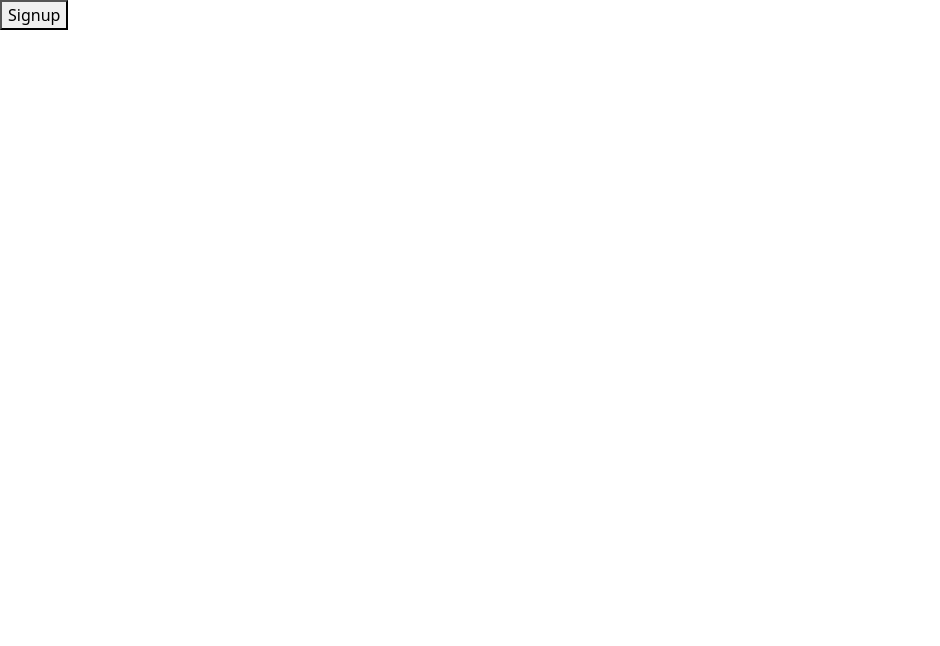
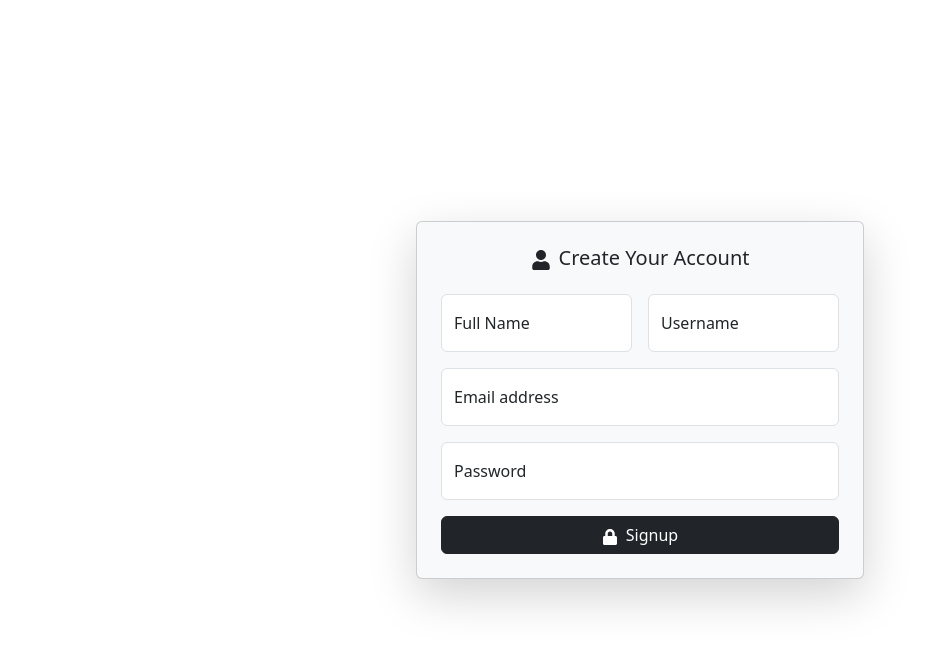
Before and after one commit to mern-trainer/Ramnas-Batch, a React (Vite) app in the folder MERN/Client/: page /signup in a window 1280 px wide. Shown: the top 646 px of the page, without its empty margins (0-940 px from the left). Built offline with nearby package versions, Linux system fonts and the light colour scheme.

Commit message:
token verification

```diff
--- a/MERN/Client/package.json
+++ b/MERN/Client/package.json
@@ -16,6 +16,7 @@
     "react": "^19.0.0",
     "react-bootstrap": "^2.10.9",
     "react-dom": "^19.0.0",
+    "react-icons": "^5.5.0",
     "react-router": "^7.4.0"
   },
   "devDependencies": {
--- a/MERN/Client/src/App.jsx
+++ b/MERN/Client/src/App.jsx
@@ -5,6 +5,7 @@ import Optimization from "./Pages/Optimization"
 import Callback from "./Pages/Callback"
 import CheckApi from "./Pages/CheckApi"
 import SignupPage from "./Pages/SignupPage"
+import CheckAuth from "./Pages/CheckAuth"
 
 const App = () => {
     return <BrowserRouter>
@@ -15,6 +16,7 @@ const App = () => {
             <Route path="/callback" Component={Callback} />
             <Route path="/api" Component={CheckApi} />
             <Route path="/signup" Component={SignupPage} />
+            <Route path="/check-auth" Component={CheckAuth} />
         </Routes>
     </BrowserRouter>
 }
--- /dev/null
+++ b/MERN/Client/src/Pages/CheckAuth.jsx
@@ -0,0 +1,15 @@
+import { api } from "../axios"
+
+const CheckAuth = () => {
+
+    const handleAuthCheck = async () => {
+        const { data, status } = await api.get('/auth')
+        console.log(data, status);
+    }
+
+    return <div>
+        <button onClick={handleAuthCheck}>Check</button>
+    </div>
+}
+
+export default CheckAuth
--- a/MERN/Client/src/Pages/SignupPage.jsx
+++ b/MERN/Client/src/Pages/SignupPage.jsx
@@ -1,29 +1,107 @@
 import { api } from "../axios";
-import { jwtDecode } from "jwt-decode"
+import {jwtDecode} from "jwt-decode";
+import { useState } from "react";
+import {
+  Form,
+  Button,
+  Container,
+  Alert,
+  Card,
+  Row,
+  Col,
+  FloatingLabel,
+} from "react-bootstrap";
+import { FaUser, FaLock, FaEnvelope } from "react-icons/fa";
+import cookie from "../lib/cookie.js"
 
 const SignupPage = () => {
+  const [form, setForm] = useState({ name: "", username: "", email: "", password: "" });
+  const [error, setError] = useState("");
 
-    const handleLogin = async () => {
-        try {
-            const { data, status } = await api.post("/auth", {
-                name: "Pankaj",
-                username: "pankaj",
-                email: "bGt4n@example.com",
-                password: "pankaj123"
-            })
-            if (status != 201) throw new Error(data.message)
-            const decoded = jwtDecode(data.token)
-            const exp = decoded.exp * 1000
-            const dt = new Date(exp).toUTCString()
-            document.cookie = `sample_key=${data.token}; expires=${dt};`
-        } catch (err) {
-            return console.log(err);
-        }
+  const handleChange = (e) => {
+    const { name, value } = e.target;
+    setForm({ ...form, [name]: value });
+  };
+
+  const handleSignup = async (e) => {
+    e.preventDefault();
+    try {
+      const { data, status } = await api.post("/auth", form);
+      if (status !== 201) throw new Error(data.message);
+      cookie.set(data.token)
+    } catch (err) {
+      console.log(err);
+      setError(err.message);
     }
+  };
 
-    return <div>
-        <button onClick={handleLogin}>Signup</button>
-    </div>
-}
+  return (
+    <Container className="d-flex justify-content-center align-items-center vh-100">
+      <Card className="p-4 shadow-lg" style={{ width: "28rem", backgroundColor: "#f8f9fa" }}>
+        <Card.Title className="text-center mb-4">
+          <FaUser className="me-2" />
+          Create Your Account
+        </Card.Title>
+        {error && <Alert variant="danger" className="mt-3">{error}</Alert>}
+        <Form onSubmit={handleSignup}>
+          <Row className="g-3">
+            <Col md>
+              <FloatingLabel controlId="formName" label="Full Name">
+                <Form.Control
+                  type="text"
+                  name="name"
+                  value={form.name}
+                  onChange={handleChange}
+                  required
+                  placeholder="John Doe"
+                />
+              </FloatingLabel>
+            </Col>
+            <Col md>
+              <FloatingLabel controlId="formUsername" label="Username">
+                <Form.Control
+                  type="text"
+                  name="username"
+                  value={form.username}
+                  onChange={handleChange}
+                  required
+                  placeholder="johndoe"
+                />
+              </FloatingLabel>
+            </Col>
+          </Row>
+          <FloatingLabel controlId="formEmail" label="Email address" className="mt-3">
+            <Form.Control
+              type="email"
+              name="email"
+              value={form.email}
+              onChange={handleChange}
+              required
+              placeholder="johndoe@example.com"
+            />
+          </FloatingLabel>
+          <FloatingLabel controlId="formPassword" label="Password" className="mt-3">
+            <Form.Control
+              type="password"
+              name="password"
+              placeholder="Password"
+              value={form.password}
+              onChange={handleChange}
+              required
+            />
+          </FloatingLabel>
+          <Button
+            variant="dark"
+            type="submit"
+            className="mt-3 w-100"
+          >
+            <FaLock className="me-2" />
+            Signup
+          </Button>
+        </Form>
+      </Card>
+    </Container>
+  );
+};
 
-export default SignupPage
+export default SignupPage;
--- a/MERN/Client/src/axios.js
+++ b/MERN/Client/src/axios.js
@@ -1,5 +1,14 @@
 import axios from "axios";
+import cookie from "./lib/cookie";
 
 export const api = axios.create({
     baseURL: import.meta.env.VITE_BASE_URL
 })
+
+api.interceptors.request.use((config) => {
+    const token = cookie.get();
+    if (token) {
+        config.headers.Authorization = `Bearer ${token}`
+    }
+    return config
+})
--- /dev/null
+++ b/MERN/Client/src/lib/cookie.js
@@ -0,0 +1,25 @@
+import { jwtDecode } from "jwt-decode";
+
+const key = "sample_token"
+
+const cookie = {
+    set: (token) => {
+        const decoded = jwtDecode(token);
+        const exp = decoded.exp * 1000;
+        const dt = new Date(exp).toUTCString();
+        document.cookie = `${key}=${token}; expires=${dt};`;
+    },
+    get: () => {
+        const cookies = document.cookie
+        const cookiesArr = cookies.split(";")
+        for (const cookie of cookiesArr) {
+            const [field, value] = cookie.split("=");
+            if (field.trim() == key) {
+                return value
+            }
+        }
+        return null
+    }
+}
+
+export default cookie
```
Also changed, not shown: 1 other file (tests, documents, lock files or other folders).
